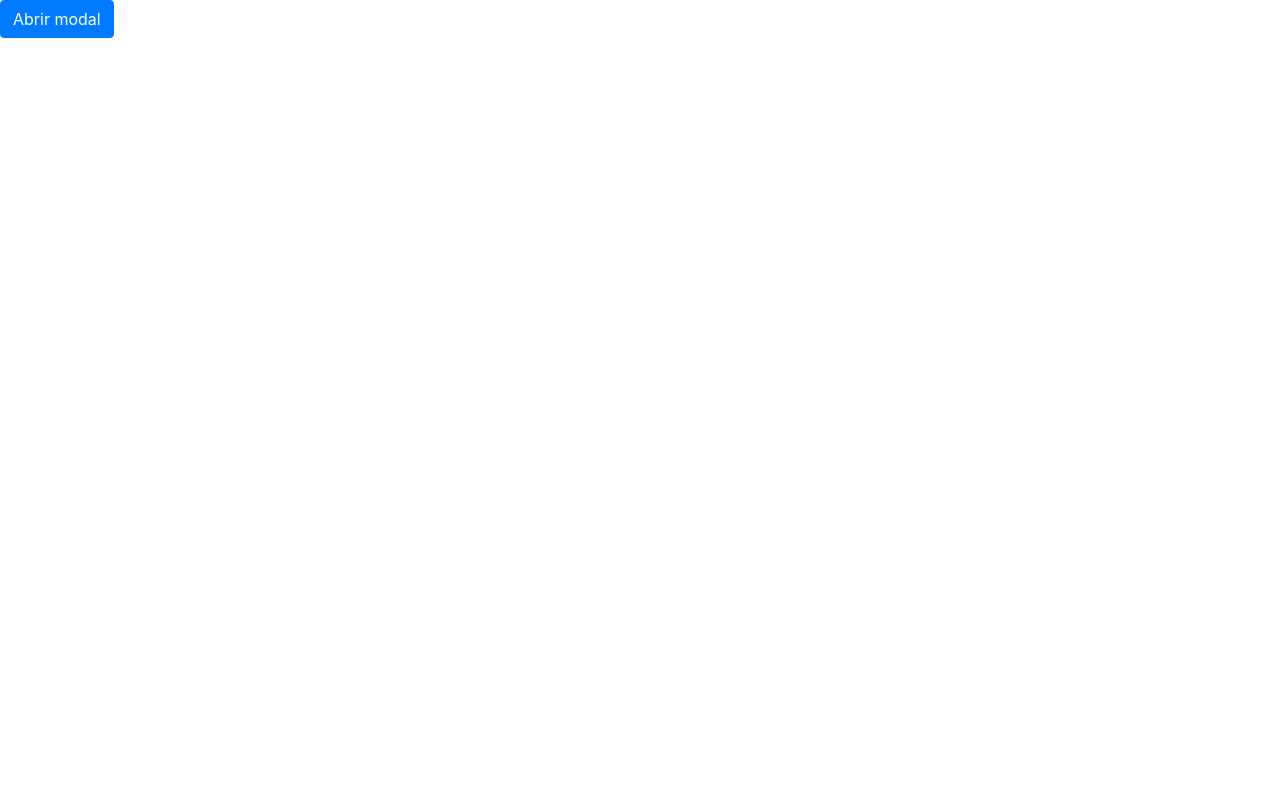
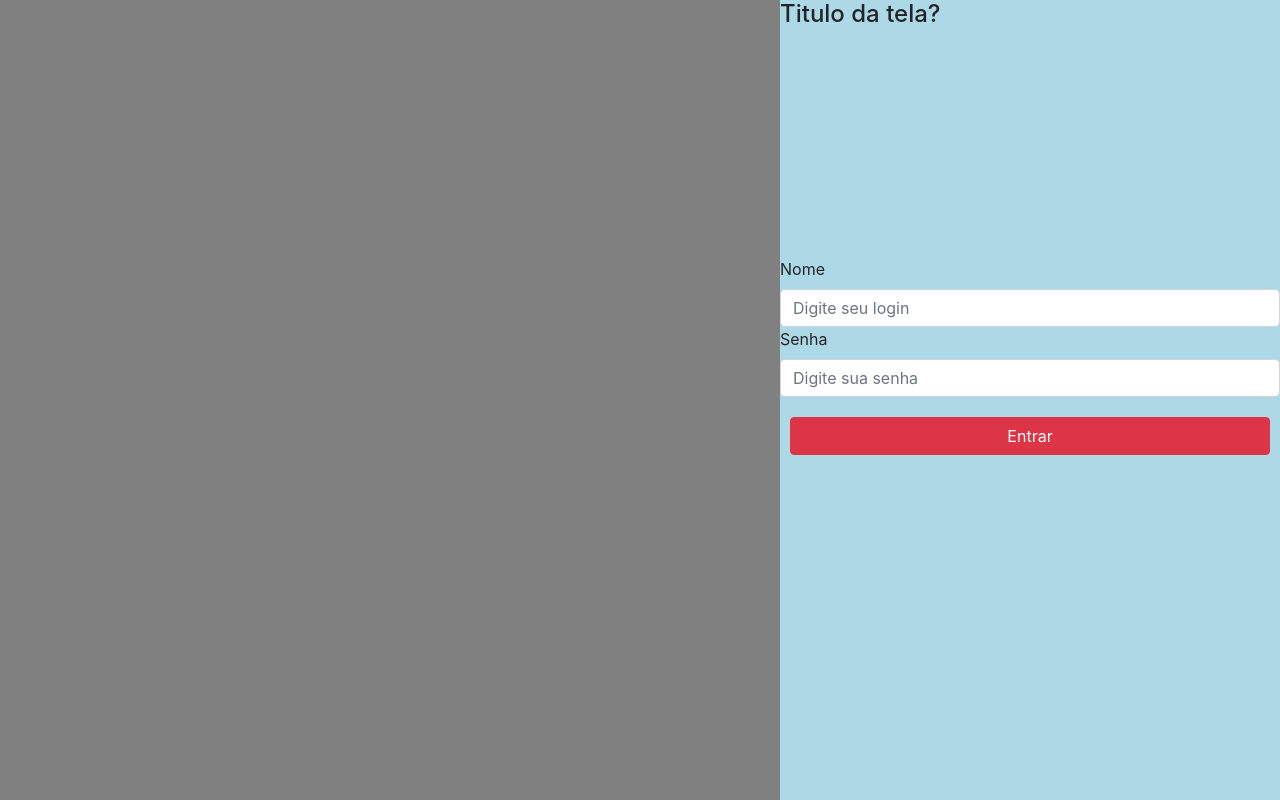
Before and after one commit to cesarinobruno/winner-web, a React (Create React App) app: page /newUser in a window 1280 px wide. Shown: the top 800 px of the page. Built offline with nearby package versions, Linux system fonts and the light colour scheme.

Commit message:
Alteracao de controle no componente e adicionando tela de login na root

```diff
--- a/src/App.tsx
+++ b/src/App.tsx
@@ -1,10 +1,10 @@
 import React from "react";
 import "./App.css";
-import ModalProfile from "./components/Modal";
+import Login from "./pages/Login/Login";
 
 function App() {
   return (
-    <ModalProfile/>
+    <Login/>
     );
 }
 export default App;
--- a/src/components/ButtonForm/index.tsx
+++ b/src/components/ButtonForm/index.tsx
@@ -8,13 +8,13 @@ interface ButtonProps {
   className: string;
   nome: string;
   buttonWidth?:  string | number;
+  buttonPosition?: number;
 }
 
 const ButtonForm: React.FC<ButtonProps> = (props: ButtonProps) => {
-  const { type, className, nome, buttonWidth } = props;
-  const witdh = '200px';
+  const { type, className, nome, buttonWidth, buttonPosition } = props;
   return (
-    <button type={type} className={className} style={{width: buttonWidth}}>
+    <button type={type} className={className} style={{width: buttonWidth, marginLeft: buttonPosition}}>
       {nome}
     </button>
   );
```
